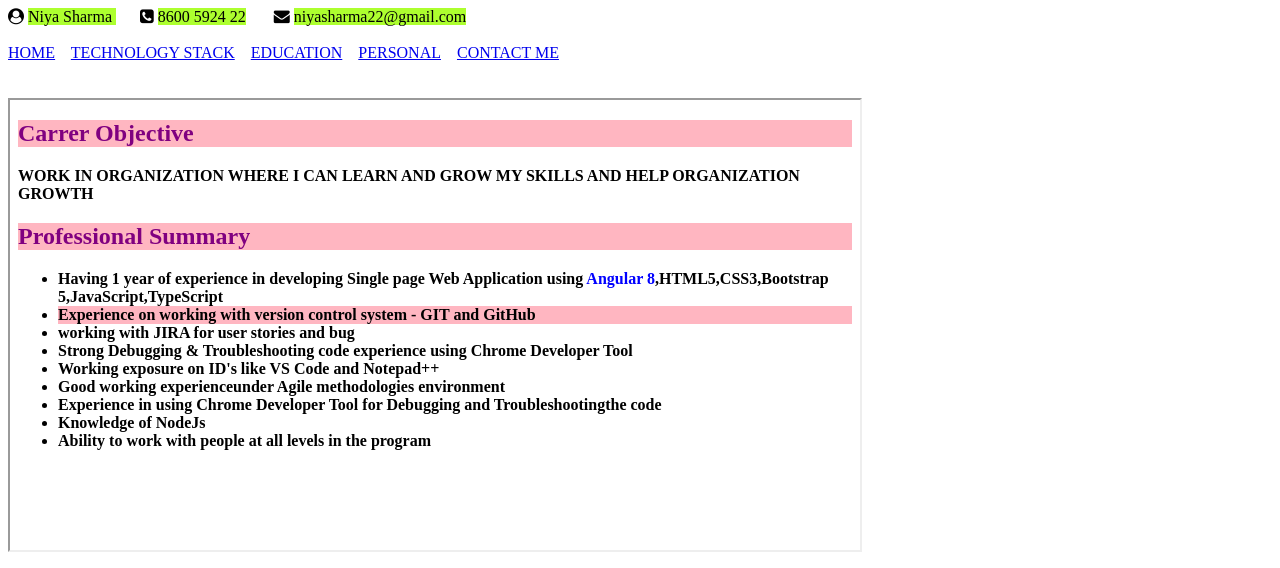
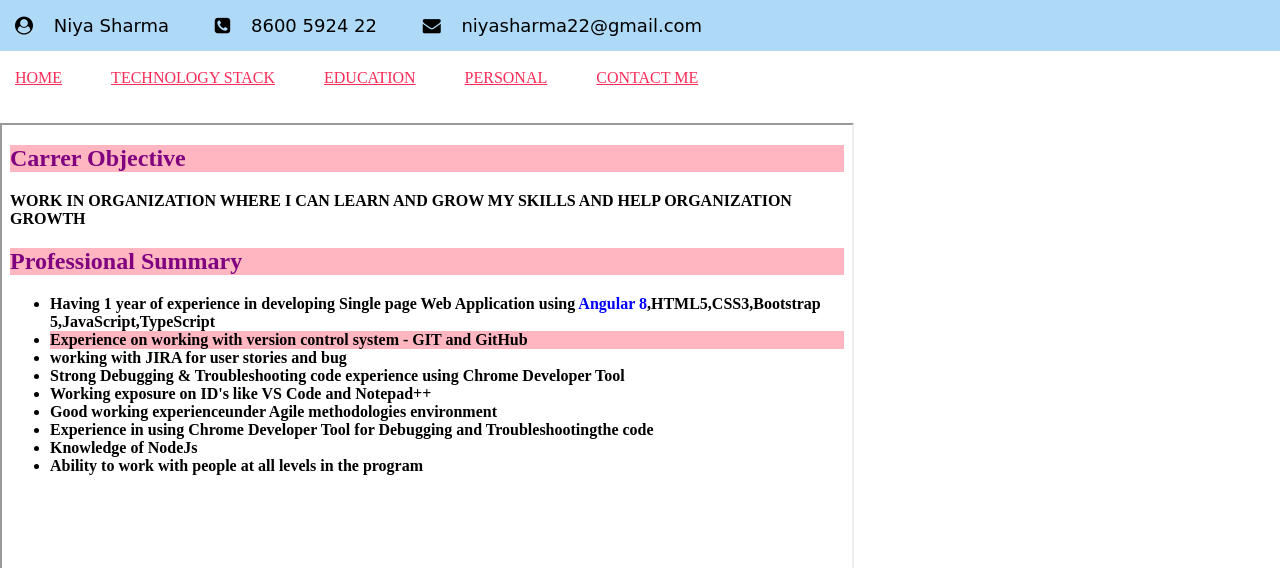
Before and after one commit to sayalighoropade/MyProfile, a plain HTML site: page index.html in a window 1280 px wide. Shown: the top 568 px of the page. Drawn offline with Linux system fonts and the light colour scheme.

Commit message:
updated index page with css properties

```diff
--- a/index.html
+++ b/index.html
@@ -7,29 +7,55 @@
       rel="stylesheet"
       href="https://cdnjs.cloudflare.com/ajax/libs/font-awesome/4.7.0/css/font-awesome.min.css"
     />
+
+    <link rel="preconnect" href="https://fonts.googleapis.com" />
+    <link rel="preconnect" href="https://fonts.gstatic.com" crossorigin />
+    <link
+      href="https://fonts.googleapis.com/css2?family=Indie+Flower&family=Kanit&family=Oswald&display=swap"
+      rel="stylesheet"
+    />
     <style>
-      #tools {
-        background-color: greenyellow;
+      * {
+        margin: 0px;
+      }
+      header {
+        background-color: rgb(175, 218, 247);
+        padding: 15px;
+        font-size: large;
+        font-family: "sriracha", cursive;
+      }
+      #userName {
+        margin-right: 40px;
+        margin-left: 15px;
+        font-family: "sriracha", cursive;
+      }
+
+      a {
+        color: rgb(250, 44, 88);
+        margin-right: 30px;
+        text-transform: uppercase;
+        margin-left: 15px;
       }
     </style>
   </head>
   <body>
     <header>
-    <i class="fa fa-user-circle" aria-hidden="true"></i>
-    <span id="tools"> Niya Sharma </span>
-    &nbsp;&nbsp;&nbsp;&nbsp;&nbsp;
-    <i class="fa fa-phone-square" aria-hidden="true"></i>
-    <span id="tools"> 8600 5924 22</span>
-    &nbsp;&nbsp;&nbsp;&nbsp;&nbsp;
-    <i class="fa fa-envelope" aria-hidden="true"></i>
-    <span id="tools"> niyasharma22@gmail.com </span>
-    </header><br>
+      <i class="fa fa-user-circle" aria-hidden="true"></i>
+      <span id="userName"> Niya Sharma </span>
+
+      <i class="fa fa-phone-square" aria-hidden="true"></i>
+      <span id="userName"> 8600 5924 22</span>
+
+      <i class="fa fa-envelope" aria-hidden="true"></i>
+      <span id="userName"> niyasharma22@gmail.com </span>
+    </header>
+    <br />
 
     <nav>
-      <a href="home.html" target="frame">HOME</a>&nbsp;&nbsp;&nbsp;
-      <a href="techStack.html" target="frame">TECHNOLOGY STACK</a>&nbsp;&nbsp;&nbsp;
-      <a href="educationDetails.html" target="frame">EDUCATION</a>&nbsp;&nbsp;&nbsp;
-      <a href="personal.html" target="frame">PERSONAL</a>&nbsp;&nbsp;&nbsp;
+      <a href="home.html" target="frame">HOME</a>
+      <a href="techStack.html" target="frame">technology stack</a>
+      <a href="educationDetails.html" target="frame">EDUCATION</a>
+      <a href="personal.html" target="frame">PERSONAL</a>
       <a href="contactus.html" target="frame">CONTACT ME</a>
     </nav>
     <br /><br />
@@ -37,27 +63,22 @@
     <iframe width="850px" height="450px" name="frame" src="home.html"> </iframe>
     <br /><br />
 
-    <span> Follow me</span>
-    &nbsp;&nbsp;&nbsp;&nbsp;&nbsp;&nbsp;&nbsp;&nbsp;&nbsp;
+    <span id="userName"> Follow me</span>
 
     <a href="https://in.linkedin.com/" target="_blank">
       <i class="fa fa-linkedin-square" aria-hidden="true"></i>
     </a>
-    &nbsp;&nbsp;&nbsp;&nbsp;&nbsp;&nbsp;&nbsp;&nbsp;
 
     <a href="https://www.google.com/" target="_blank">
       <i class="fa fa-google" aria-hidden="true"></i>
     </a>
-    &nbsp;&nbsp;&nbsp;&nbsp;&nbsp;&nbsp;&nbsp;&nbsp;
 
     <a href="https://www.instagram.com/accounts/login/" target="_blank">
       <i class="fa fa-instagram" aria-hidden="true"></i>
     </a>
-    &nbsp;&nbsp;&nbsp;&nbsp;&nbsp;&nbsp;&nbsp;&nbsp;
 
     <a href="https://www.whatsapp.com/" target="_blank">
-    <i class="fa fa-whatsapp" aria-hidden="true"></i>
+      <i class="fa fa-whatsapp" aria-hidden="true"></i>
     </a>
-
   </body>
 </html>
```
